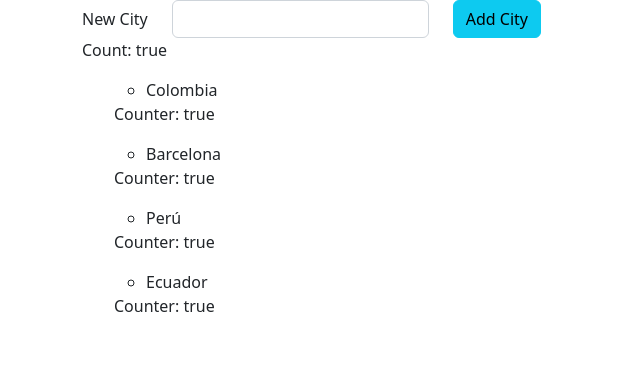
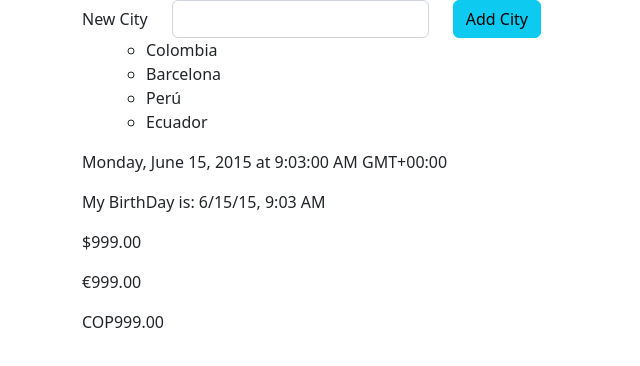
Before and after one commit to bolivar014/angular_dominicode, an Angular app: page / in a window 1280 px wide. Shown: the top 366 px of the page, without its empty margins (0-640 px from the left). Built offline with nearby package versions, Linux system fonts and the light colour scheme.

Commit message:
integración de pipes existentes

```diff
--- a/src/app/app.component.html
+++ b/src/app/app.component.html
@@ -10,6 +10,12 @@
       </ul>
     </div>
 
+    <p> {{ '06/15/15, 09:03 AM' | date:'full' }} </p>
+    <p>My BirthDay is: {{ '06/15/15, 09:03 AM' | date:'short' }} </p>
+    <p> {{ '999' | currency }} </p>
+    <p> {{ '999' | currency: 'EUR' }} </p>
+    <p> {{ '999' | currency: 'COP' }} </p>
+
     <div class="col-md-4">
       <div *ngIf="selection">
         your city is: {{ selection }}
--- a/src/app/button/button.component.ts
+++ b/src/app/button/button.component.ts
@@ -4,8 +4,6 @@ import { Component, Input, OnInit, OnChanges, OnDestroy, SimpleChanges, ChangeDe
   selector: 'app-button',
   template: `
   <button [ngStyle]="{ 'background-color': color }">{{ label }}</button>
-
-  {{ counterRender() }}
   `,
   styleUrls: ['./button.component.scss'],
   changeDetection: ChangeDetectionStrategy.OnPush
--- a/src/app/cities/cities.component.ts
+++ b/src/app/cities/cities.component.ts
@@ -3,9 +3,8 @@ import { Component, Input, Output, EventEmitter, ChangeDetectionStrategy } from
 @Component({
   selector: 'app-cities',
   template: `<ul>
-                <li (click)="onCityClicked(city)" [ngClass]="{ 'alert alert-info': city === selection }">{{ city }}</li>
+                <li (click)="onCityClicked(city)" [ngClass]="{ 'alert alert-info': city === selection }">{{ city | titlecase }}</li>
             </ul>
-            <p>Counter: {{ counterRender() }} </p>
             `,
   styleUrls: ['./cities.component.css'],
   changeDetection: ChangeDetectionStrategy.OnPush
--- a/src/app/form-new-item/form-new-item.component.html
+++ b/src/app/form-new-item/form-new-item.component.html
@@ -11,5 +11,3 @@
         </div>
     </div>
 </form>
-
-<p>Count: {{ counterRender() }}</p>
```
